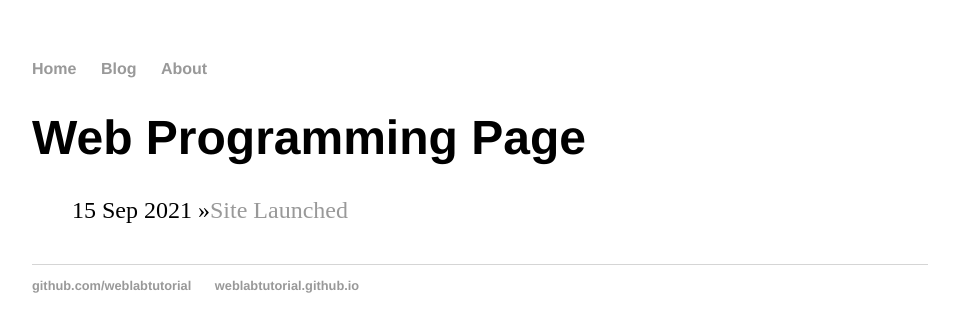
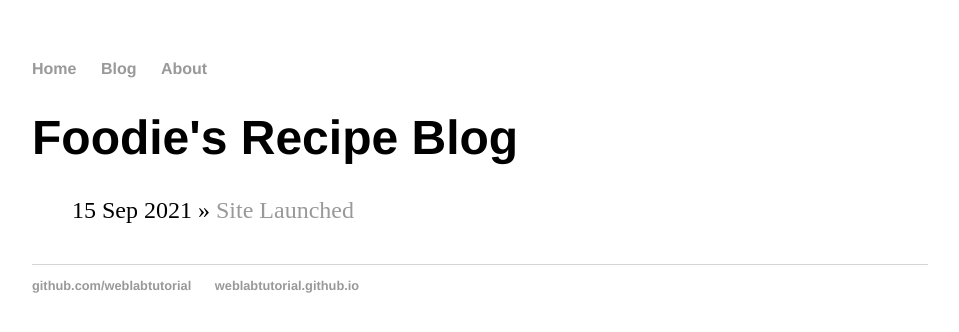
Before and after one commit to hwbekah/hwbekahlab1.github.io, a Jekyll site: the page built from blog/index.html, in a window 1280 px wide. Shown: the top 332 px of the page, without its empty margins (28-987 px from the left). Built offline with Jekyll 4.4.1, drawn with Linux system fonts in a browser that asks for light colours.

Commit message:
Update index.html

```diff
--- a/blog/index.html
+++ b/blog/index.html
@@ -1,11 +1,11 @@
 ---
 layout: default
-title: Web Programming Page
+title: Foodie's Recipe Blog
 ---
 
 <h1>{{ page.title }}</h1>
 <ul class="posts">
   {% for post in site.posts %}
-    <li><span>{{ post.date | date_to_string }}</span> »<a href="{{ post.url }}" title="{{ post.title }}">{{ post.title }}</a></li>
+    <li><span>{{ post.date | date_to_string }}</span> » <a href="{{ post.url }}" title="{{ post.title }}">{{ post.title }}</a></li>
   {% endfor %}
 </ul>
```
